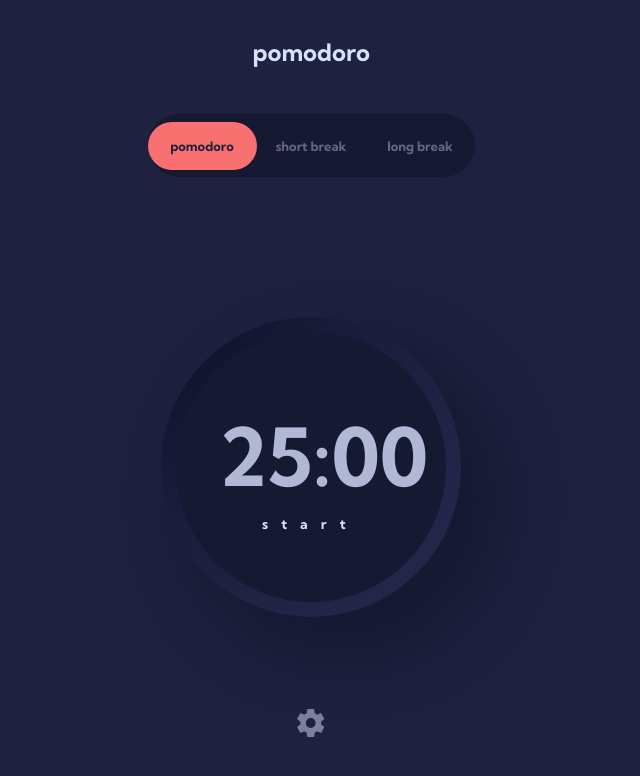
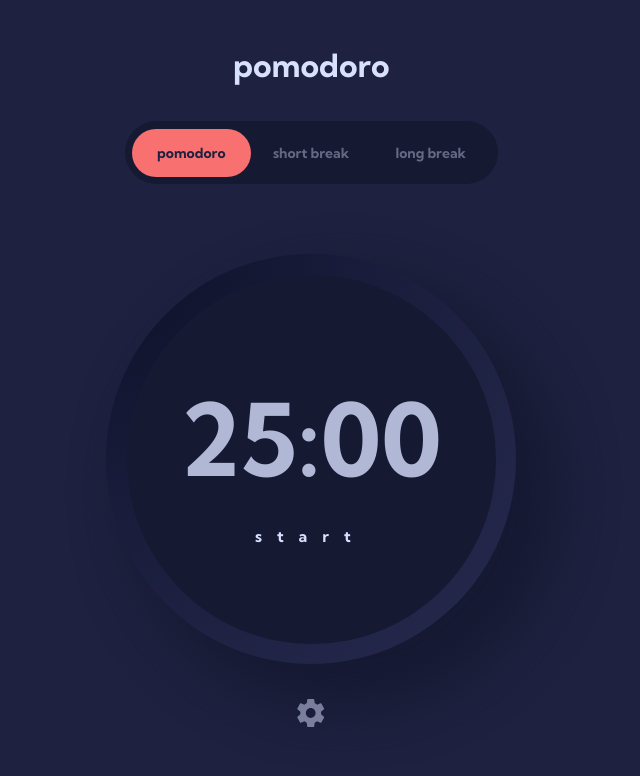
Before and after one commit to tristansssss/pomodoro-app, a Next.js app: page / in a window 1280 px wide. Shown: the top 776 px of the page, without its empty margins (329-969 px from the left). Built offline with nearby package versions, Linux system fonts and the light colour scheme.

Commit message:
responsive ui and timer logic

```diff
--- a/components/layout/layout.js
+++ b/components/layout/layout.js
@@ -1,10 +1,8 @@
 import styled from "@emotion/styled";
 import Head from "next/head";
-import Image from "next/image";
-import { Children } from "react";
+import { mediaQueries } from "utils/mediaQueries";
 
 const LayoutContainer = styled.div`
-  /* border: 10px solid black; */
   position: absolute;
   top: 0;
   left: 0;
@@ -14,6 +12,12 @@ const LayoutContainer = styled.div`
   height: 100%;
   background-color: ${(props) =>
     props.bgColor ? props.bgColor : "transparent"};
+  ${mediaQueries("md")`
+    grid-template-rows: 0.32fr 2.3fr 0.38fr;
+  `}
+  ${mediaQueries("xl")`
+    grid-template-rows: 0.3fr 2.38fr 0.31fr;
+  `}
 `;
 
 export default function Layout({ header, main, footer, bgColor, children }) {
--- a/components/progressbar/progressbar.js
+++ b/components/progressbar/progressbar.js
@@ -1,10 +1,10 @@
-import { useRef, useEffect, useState } from "react";
 import useTheme from "hooks/useTheme";
+import { useEffect, useRef, useState } from "react";
 import {
+  BackgroundInnter,
+  Button,
   ProgressBarSvg,
-  BackgroundInnter,
   ProgressTime,
-  Button,
 } from "./progressbar.style";
 
 const ProgressBar = ({ progress, time, isActive, toggle, reset, seconds }) => {
--- a/components/progressbar/progressbar.style.js
+++ b/components/progressbar/progressbar.style.js
@@ -1,4 +1,5 @@
 import styled from "@emotion/styled";
+import { mediaQueries } from "utils/mediaQueries";
 
 export const ProgressBarSvg = styled.svg`
   height: 100%;
@@ -38,8 +39,8 @@ export const ProgressTime = styled.div`
   right: 0;
   top: 30%;
 
-  width: 184px;
-  height: 106px;
+  /* width: 184px;
+  height: 106px; */
   text-align: center;
   font-size: 80px;
   font-family: ${(props) => props.theme.fontFamily};
@@ -49,6 +50,10 @@ export const ProgressTime = styled.div`
     props.theme.fontFamily === '"Space Mono", monospace' ? "-10px" : "0px"};
   color: #d7e0ff;
   opacity: 0.8;
+  ${mediaQueries("md")`
+    font-size:100px;
+
+  `}
 `;
 
 export const Button = styled.button`
@@ -76,4 +81,12 @@ export const Button = styled.button`
 
   background-color: transparent;
   cursor: pointer;
+  ${mediaQueries("md")`
+    width: 112px;
+    height: 21px;
+    font-size: 16px;
+    letter-spacing: 15px;
+
+
+  `}
 `;
--- a/components/settings/settings.js
+++ b/components/settings/settings.js
@@ -1,9 +1,8 @@
 import Timeinput from "@components/Input/TimeInput";
-import { useCountRenders } from "hooks/useCountRenders";
 import useTheme from "hooks/useTheme";
 import useTimer from "hooks/useTimer";
 import Image from "next/image";
-import { memo, useEffect, useState } from "react";
+import { memo, useState } from "react";
 import {
   Button,
   ColorContainer,
--- a/components/settings/settings.style.js
+++ b/components/settings/settings.style.js
@@ -1,18 +1,5 @@
 import styled from "@emotion/styled";
-
-export const SettingsContainer = styled.div`
-  display: ${(props) => (props.open ? "grid" : "none")};
-  grid-template-rows: 0.52fr 1.56fr 0.84fr 1.08fr;
-  position: absolute;
-  padding: 24px;
-  border: 3px solid white;
-  border-radius: 15px;
-  width: 327px;
-  height: 575px;
-  background-color: #ffffff;
-  font-family: "Kumbh Sans", sans-serif;
-  z-index: 1;
-`;
+import { mediaQueries } from "utils/mediaQueries";
 
 export const SettingsHeader = styled.div`
   display: flex;
@@ -24,6 +11,9 @@ export const SettingsHeader = styled.div`
     height: 14px;
     cursor: pointer;
   }
+  ${mediaQueries("md")`
+  font-size: 28px
+  `}
 `;
 
 export const TimeContainer = styled.div`
@@ -33,21 +23,41 @@ export const TimeContainer = styled.div`
     text-align: center;
     letter-spacing: 4.23px;
     font-size: 11px;
-    height: 53px;
+    height: 29px;
     color: #161932;
   }
+  ${mediaQueries("md")`
+  position: relative;
+    > div:first-of-type {
+      font-size: 13px;
+      text-align: left;
+      letter-spacing: 5px;
+      font-weight: bold;
+      height: 39px;
+    }
+
+`}
 `;
 
 export const TimeInputContainer = styled.div`
   display: flex;
   flex-direction: column;
   gap: 8px;
+  ${mediaQueries("md")`
+    flex-direction: row;
+    gap: 20px;
+  `}
 `;
 
 export const TimeInputElement = styled.div`
   display: flex;
   justify-content: space-between;
   align-items: center;
+  ${mediaQueries("md")`
+    flex-direction: column;
+    gap: 8px;
+    align-items: flex-start;
+  `}
 `;
 
 export const TimeInputLabel = styled.div`
@@ -67,6 +77,7 @@ export const FontContainer = styled.div`
     letter-spacing: 4.23px;
     font-size: 11px;
     color: #161932;
+    /* border: 1px solid purple; */
   }
   > div:nth-of-type(2) {
     display: flex;
@@ -75,7 +86,19 @@ export const FontContainer = styled.div`
     margin-top: 18px;
     width: 152px;
     height: 40px;
+    /* border: 1px solid purple; */
   }
+  ${mediaQueries("md")`
+    flex-direction: row;
+    justify-content: space-between;
+    align-items: center;
+    > div:nth-of-type(2) {
+      margin-top: 0;
+    }
+
+
+
+  `}
 `;
 
 export const ColorContainer = styled.div`
@@ -97,6 +120,17 @@ export const ColorContainer = styled.div`
     width: 152px;
     height: 40px;
   }
+  ${mediaQueries("md")`
+    flex-direction: row;
+    justify-content: space-between;
+    align-items: center;
+    > div:nth-of-type(2) {
+      margin-top: 0;
+    }
+
+
+
+  `}
 `;
 
 export const Dot = styled.div`
--- a/components/toolbar/toolbar.js
+++ b/components/toolbar/toolbar.js
@@ -1,8 +1,8 @@
 import styled from "@emotion/styled";
+import { useCountRenders } from "hooks/useCountRenders";
+import useTheme from "hooks/useTheme";
 import useTimer from "hooks/useTimer";
-import { useState, memo } from "react";
-import useTheme from "hooks/useTheme";
-import { useCountRenders } from "hooks/useCountRenders";
+import { mediaQueries } from "utils/mediaQueries";
 
 const ToolBarContainer = styled.div`
   display: flex;
@@ -13,8 +13,12 @@ const ToolBarContainer = styled.div`
   border-radius: 31.5px;
   background-color: #161932;
   color: #d7e0ff;
-  font-size: 13px;
+  /* font-size: 13px; */
+  padding: 7px;
   /* border: 2px solid white; */
+  ${mediaQueries("md")`
+    width: 373px;
+  `}
 `;
 
 const Button = styled.button`
@@ -30,10 +34,13 @@ const Button = styled.button`
   color: ${(props) => (props.active ? "#1E213F" : "#D7E0FF")};
   opacity: ${(props) => (props.active ? 1 : 0.4)};
   border: none;
+  ${mediaQueries("md")`
+    font-size: 14px;
+  `}
 `;
 
 const ToolBar = () => {
-  useCountRenders();
+  // useCountRenders();
   const { themeState } = useTheme();
 
   const { setMode, state } = useTimer();
--- a/styles/home.styles.js
+++ b/styles/home.styles.js
@@ -1,4 +1,5 @@
 import styled from "@emotion/styled";
+import { mediaQueries } from "utils/mediaQueries";
 
 export const CardContainer = styled.section`
   display: grid;
@@ -6,6 +7,9 @@ export const CardContainer = styled.section`
   justify-items: center;
   align-items: center;
   height: 100%;
+  ${mediaQueries("md")`
+    grid-template-rows: 0.44fr 1.56fr;
+  `}
 `;
 
 export const ProgressBarContainer = styled.div`
@@ -21,11 +25,13 @@ export const ProgressBarContainer = styled.div`
   box-shadow: #161932;
   /* https://css-tricks.com/almanac/properties/b/box-shadow/ */
   box-shadow: 33px 33px 55px 8px #161932;
+  ${mediaQueries("md")`
+    height: 410px;
+    width: 410px;
+  `}
 `;
 
-export const MainContainer = styled.main`
-  /* border: 3px solid red; */
-`;
+export const MainContainer = styled.main``;
 
 export const HeaderContainer = styled.header`
   position: relative;
@@ -38,6 +44,10 @@ export const HeaderContainer = styled.header`
     font-size: 24px;
     font-family: "Kumbh Sans", sans-serif;
     color: #d7e0ff;
+    ${mediaQueries("md")`
+      width: 156px;
+      font-size: 32px;
+    `}
   }
 `;
 export const FooterContainer = styled.footer`
@@ -45,13 +55,10 @@ export const FooterContainer = styled.footer`
   justify-content: center;
   width: 100%;
   cursor: pointer;
-  /* border: 1px solid black; */
-
   > div {
     position: relative;
     height: 28px;
     width: 28px;
-    /* border:1px solid black; */
   }
 `;
 
@@ -67,4 +74,10 @@ export const SettingsContainer = styled.div`
   background-color: #ffffff;
   font-family: "Kumbh Sans", sans-serif;
   z-index: 1;
+  ${mediaQueries("md")`
+    grid-template-rows: 0.81fr 1.36fr 0.77fr 1.06fr;
+    width: 540px;
+    height: 464px;
+    padding: 34px 40px 34px 40px;
+  `}
 `;
--- /dev/null
+++ b/utils/mediaQueries.js
@@ -0,0 +1,10 @@
+export const breakpoints = {
+  sm: 375,
+  md: 768,
+  lg: 1024,
+  xl: 1440,
+};
+
+export const mediaQueries = (key) => {
+  return (style) => `@media (min-width: ${breakpoints[key]}px) { ${style} }`;
+};
```
Also changed, not shown: pages/index.js (+6 -7 lines).
